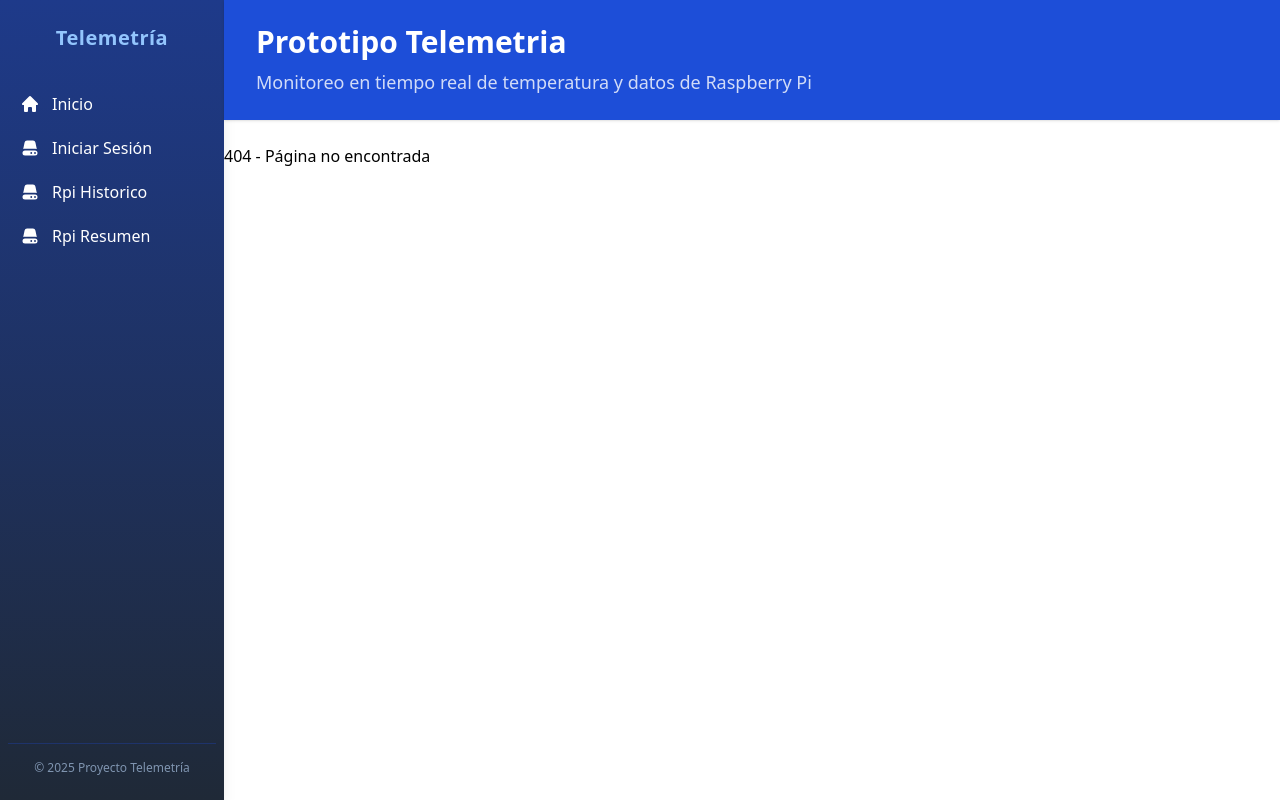
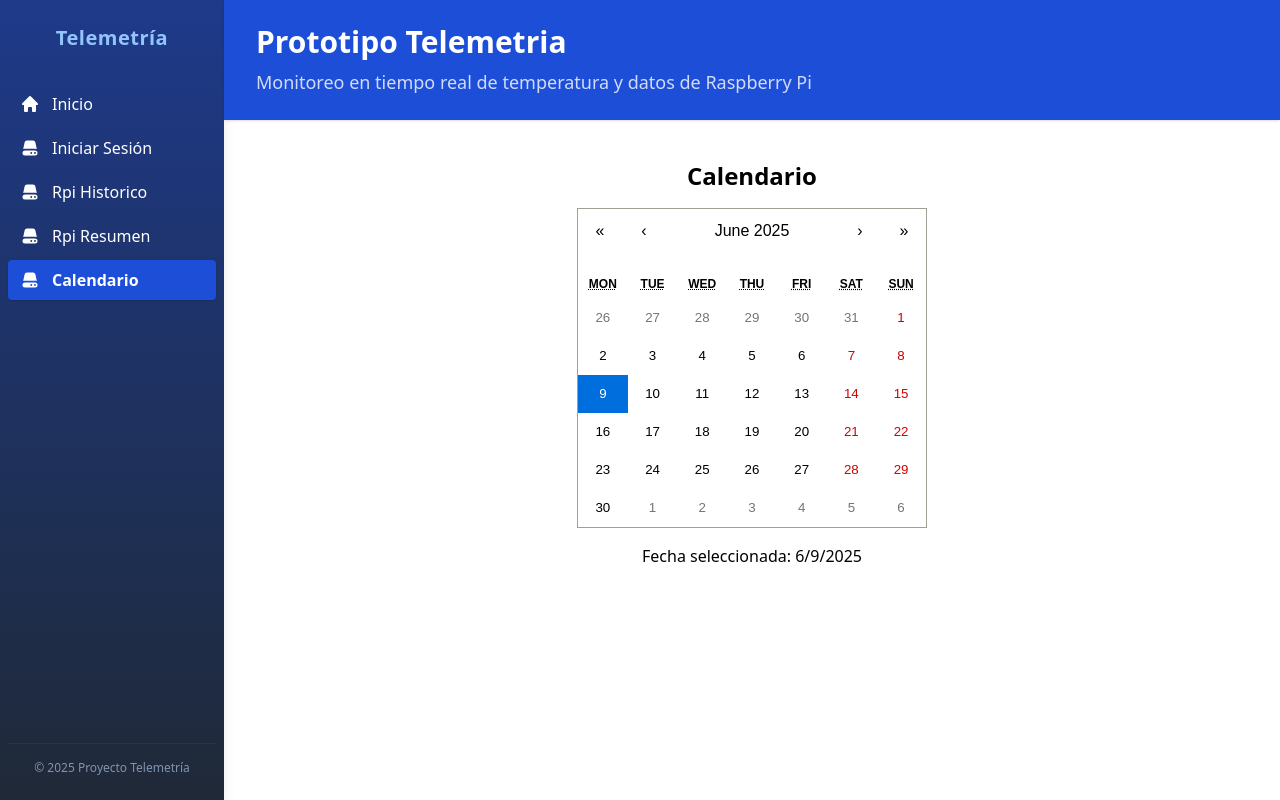
Before and after one commit to spotfreeman/telemetria-frontend, a React (Create React App) app: page /calendario in a window 1280 px wide. Before the commit this address had no page. Built offline with nearby package versions, Linux system fonts and the light colour scheme.

Commit message:
Implementando Modulo Calendario

```diff
--- a/package.json
+++ b/package.json
@@ -10,6 +10,7 @@
     "@testing-library/user-event": "^13.5.0",
     "cors": "^2.8.5",
     "react": "^19.1.0",
+    "react-calendar": "^6.0.0",
     "react-dom": "^19.1.0",
     "react-router-dom": "^7.6.0",
     "react-scripts": "5.0.1",
--- a/src/App.js
+++ b/src/App.js
@@ -8,6 +8,7 @@ import { Notas } from './Pages/Notas';
 import { Lista } from './Pages/proyectos/Lista';
 import { Login } from './Pages/Login';
 import { ProyectoDetalle } from './Pages/proyectos/ProyectoDetalle';
+import { Calendario } from './Pages/calendario/Calendario';
 
 import Sidebar from './Components/Sidebar';
 import PrivateRoute from './Components/PrivateRoute';
@@ -42,6 +43,7 @@ function App() {
                 </PrivateRoute>
               }
             />
+            <Route path='/calendario' element={<Calendario />} />
             <Route path="/login" element={<Login />} />
             {/* Agrega más rutas según sea necesario */}
 
--- a/src/Components/Sidebar.jsx
+++ b/src/Components/Sidebar.jsx
@@ -16,6 +16,7 @@ function Sidebar() {
         { to: "/tempdata", icon: <ServerIcon className="h-5 w-5" />, label: "Rpi Resumen" },
         { to: "/server", icon: <ServerIcon className="h-5 w-5" />, label: "IP Server" },
         { to: "/notas", icon: <ServerIcon className="h-5 w-5" />, label: "Notas" },
+        { to: "/calendario", icon: <ServerIcon className="h-5 w-5" />, label: "Calendario" },
     ];
 
     const filteredLinks = links.filter(link => {
--- a/src/Pages/calendario/Calendario.jsx
+++ b/src/Pages/calendario/Calendario.jsx
@@ -0,0 +1,20 @@
+import React, { useState } from "react";
+import Calendar from "react-calendar";
+import 'react-calendar/dist/Calendar.css';
+
+export const Calendario = () => {
+    const [value, setValue] = useState(new Date());
+
+    return (
+        <div className="flex flex-col items-center mt-10">
+            <h2 className="text-2xl font-bold mb-4">Calendario</h2>
+            <Calendar
+                onChange={setValue}
+                value={value}
+            />
+            <p className="mt-4">Fecha seleccionada: {value.toLocaleDateString()}</p>
+        </div>
+    );
+};
+
+export default Calendario;
--- a/src/Pages/proyectos/ProyectoDetalle.jsx
+++ b/src/Pages/proyectos/ProyectoDetalle.jsx
@@ -245,17 +245,34 @@ export const ProyectoDetalle = () => {
                     </div>
                 </form>
             ) : (
-                <>
-                    <p><span className="font-semibold">Código:</span> {proyecto.codigo}</p>
-                    <p><span className="font-semibold">Estado:</span> {proyecto.estado}</p>
-                    <p><span className="font-semibold">Detalle:</span> {proyecto.descripcion}</p>
+                <div className="relative">
+                    <table className="mb-8 w-full border border-gray-300 rounded">
+                        <tbody>
+                            <tr>
+                                <th className="bg-blue-100 px-4 py-2 text-left w-1/4">Nombre</th>
+                                <td className="px-4 py-2">{proyecto.nombre}</td>
+                            </tr>
+                            <tr>
+                                <th className="bg-blue-100 px-4 py-2 text-left">Código</th>
+                                <td className="px-4 py-2">{proyecto.codigo}</td>
+                            </tr>
+                            <tr>
+                                <th className="bg-blue-100 px-4 py-2 text-left">Estado</th>
+                                <td className="px-4 py-2">{proyecto.estado}</td>
+                            </tr>
+                            <tr>
+                                <th className="bg-blue-100 px-4 py-2 text-left">Detalle</th>
+                                <td className="px-4 py-2">{proyecto.descripcion}</td>
+                            </tr>
+                        </tbody>
+                    </table>
                     <button
-                        className="mt-4 bg-blue-600 text-white px-4 py-2 rounded hover:bg-blue-700"
+                        className="absolute top-2 right-2 bg-blue-600 text-white px-4 py-2 rounded hover:bg-blue-700"
                         onClick={() => setEditando(true)}
                     >
                         Editar
                     </button>
-                </>
+                </div>
             )}
 
             {/* Tabla 1 */}
```
Also changed, not shown: 1 other file (tests, documents, lock files or other folders).
